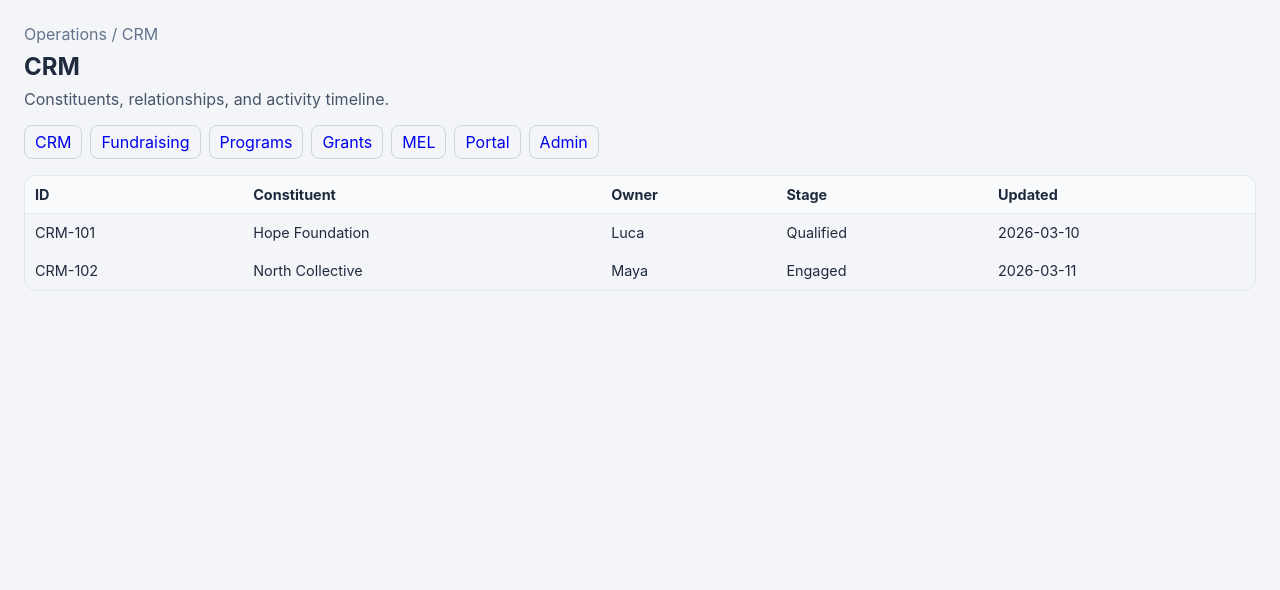
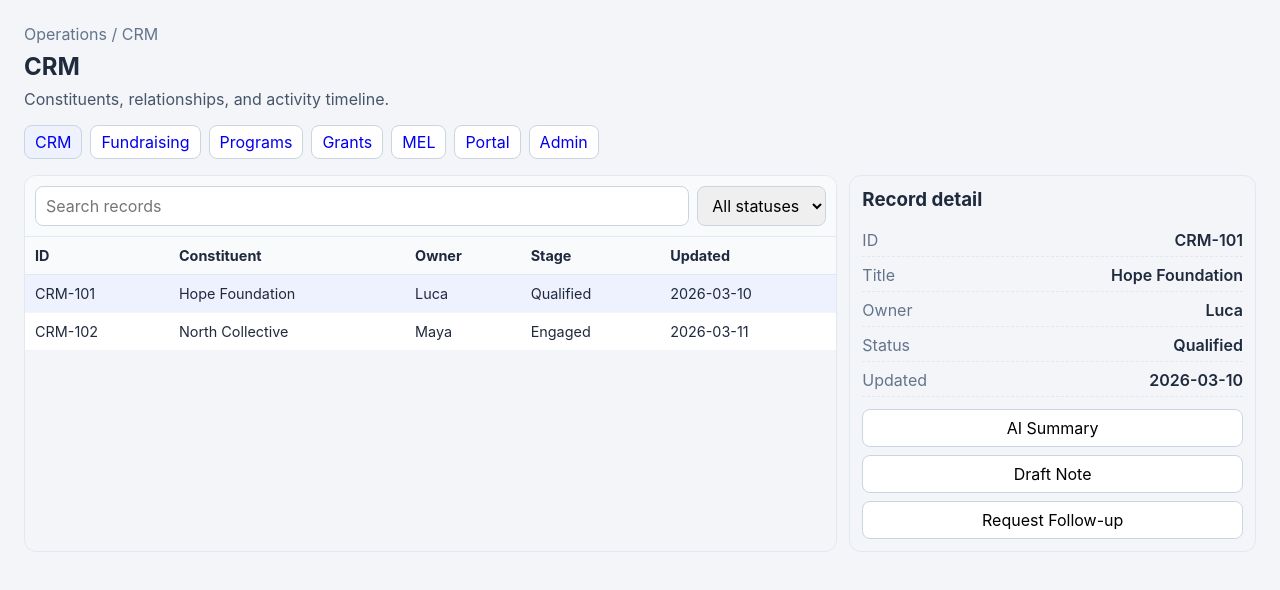
Before and after one commit to salvatoreviticchie/program-management, a Next.js app in the folder apps/web/: page /crm in a window 1280 px wide. Shown: the top 590 px of the page. Built offline with nearby package versions, Linux system fonts and the light colour scheme.

Commit message:
feat(phase1): upgrade module screens to enterprise console layout

```diff
--- a/apps/web/app/module-page.tsx
+++ b/apps/web/app/module-page.tsx
@@ -1,8 +1,38 @@
+"use client";
+
 import Link from "next/link";
-import { moduleConfigs, type ModuleKey } from "../lib/module-data";
+import { useMemo, useState, type CSSProperties } from "react";
+import { moduleConfigs, type ModuleKey, type ModuleRecord } from "../lib/module-data";
 
 export default function ModulePage({ moduleKey }: { moduleKey: ModuleKey }) {
   const config = moduleConfigs[moduleKey];
+  const [search, setSearch] = useState("");
+  const [status, setStatus] = useState("all");
+  const [selectedId, setSelectedId] = useState<string | null>(
+    config.records[0]?.id ?? null,
+  );
+
+  const filtered = useMemo(() => {
+    const term = search.toLowerCase().trim();
+    return config.records.filter((record) => {
+      const matchStatus = status === "all" ? true : record.status === status;
+      const matchText =
+        !term ||
+        record.id.toLowerCase().includes(term) ||
+        record.title.toLowerCase().includes(term) ||
+        record.owner.toLowerCase().includes(term);
+
+      return matchStatus && matchText;
+    });
+  }, [config.records, search, status]);
+
+  const selected =
+    filtered.find((record) => record.id === selectedId) ?? filtered[0] ?? null;
+
+  const statuses = [
+    "all",
+    ...Array.from(new Set(config.records.map((record) => record.status))),
+  ];
 
   return (
     <main style={{ padding: 24, fontFamily: "Inter, system-ui, sans-serif" }}>
@@ -14,24 +44,70 @@ export default function ModulePage({ moduleKey }: { moduleKey: ModuleKey }) {
 
       <div style={{ marginBottom: 16, display: "flex", gap: 8, flexWrap: "wrap" }}>
         {Object.keys(moduleConfigs).map((key) => (
-          <Link key={key} href={`/${key}`} style={{ padding: "6px 10px", border: "1px solid #cbd5e1", borderRadius: 8, textDecoration: "none" }}>
+          <Link
+            key={key}
+            href={`/${key}`}
+            style={{
+              padding: "6px 10px",
+              border: "1px solid #cbd5e1",
+              borderRadius: 8,
+              textDecoration: "none",
+              background: key === moduleKey ? "#eef2ff" : "#fff",
+            }}
+          >
             {moduleConfigs[key as ModuleKey].title}
           </Link>
         ))}
       </div>
 
-      <section style={{ border: "1px solid #e2e8f0", borderRadius: 12, overflow: "hidden" }}>
+      <section style={{ display: "grid", gridTemplateColumns: "2fr 1fr", gap: 12 }}>
+        <div style={{ border: "1px solid #e2e8f0", borderRadius: 12, overflow: "hidden" }}>
+          <div
+            style={{
+              padding: 10,
+              display: "grid",
+              gridTemplateColumns: "1fr auto",
+              gap: 8,
+              borderBottom: "1px solid #e2e8f0",
+              background: "#f8fafc",
+            }}
+          >
+            <input
+              placeholder="Search records"
+              value={search}
+              onChange={(event) => setSearch(event.target.value)}
+              style={{ border: "1px solid #cbd5e1", borderRadius: 8, padding: "8px 10px" }}
+            />
+            <select
+              value={status}
+              onChange={(event) => setStatus(event.target.value)}
+              style={{ border: "1px solid #cbd5e1", borderRadius: 8, padding: "8px 10px" }}
+            >
+              {statuses.map((item) => (
+                <option key={item} value={item}>
+                  {item === "all" ? "All statuses" : item}
+                </option>
+              ))}
+            </select>
+          </div>
+
           <table style={{ width: "100%", borderCollapse: "collapse" }}>
             <thead style={{ background: "#f8fafc" }}>
               <tr>
                 {config.columns.map((column) => (
-                <th key={column.key} style={{ textAlign: "left", padding: 10, borderBottom: "1px solid #e2e8f0" }}>{column.label}</th>
+                  <th key={column.key} style={{ textAlign: "left", padding: 10, borderBottom: "1px solid #e2e8f0" }}>
+                    {column.label}
+                  </th>
                 ))}
               </tr>
             </thead>
             <tbody>
-            {config.records.map((record) => (
-              <tr key={record.id}>
+              {filtered.map((record) => (
+                <tr
+                  key={record.id}
+                  onClick={() => setSelectedId(record.id)}
+                  style={{ background: selected?.id === record.id ? "#eef2ff" : "#fff", cursor: "pointer" }}
+                >
                   {config.columns.map((column) => (
                     <td key={column.key} style={{ padding: 10, borderBottom: "1px solid #f1f5f9" }}>
                       {record[column.key]}
@@ -41,7 +117,47 @@ export default function ModulePage({ moduleKey }: { moduleKey: ModuleKey }) {
               ))}
             </tbody>
           </table>
+        </div>
+
+        <aside style={{ border: "1px solid #e2e8f0", borderRadius: 12, padding: 12 }}>
+          <h3 style={{ marginTop: 0 }}>Record detail</h3>
+          {selected ? <RecordDetail record={selected} /> : <p>No record selected.</p>}
+          <div style={{ display: "grid", gap: 8, marginTop: 12 }}>
+            <button style={btn}>AI Summary</button>
+            <button style={btn}>Draft Note</button>
+            <button style={btn}>Request Follow-up</button>
+          </div>
+        </aside>
       </section>
     </main>
   );
 }
+
+function RecordDetail({ record }: { record: ModuleRecord }) {
+  return (
+    <dl style={{ margin: 0, display: "grid", gap: 8 }}>
+      <Item k="ID" v={record.id} />
+      <Item k="Title" v={record.title} />
+      <Item k="Owner" v={record.owner} />
+      <Item k="Status" v={record.status} />
+      <Item k="Updated" v={record.updatedAt} />
+    </dl>
+  );
+}
+
+function Item({ k, v }: { k: string; v: string }) {
+  return (
+    <div style={{ display: "flex", justifyContent: "space-between", borderBottom: "1px dashed #e2e8f0", paddingBottom: 6 }}>
+      <dt style={{ color: "#64748b" }}>{k}</dt>
+      <dd style={{ margin: 0, fontWeight: 600 }}>{v}</dd>
+    </div>
+  );
+}
+
+const btn: CSSProperties = {
+  border: "1px solid #cbd5e1",
+  borderRadius: 8,
+  background: "#fff",
+  padding: "8px 10px",
+  cursor: "pointer",
+};
```
Lines whose indentation alone changed are shown as unchanged.
